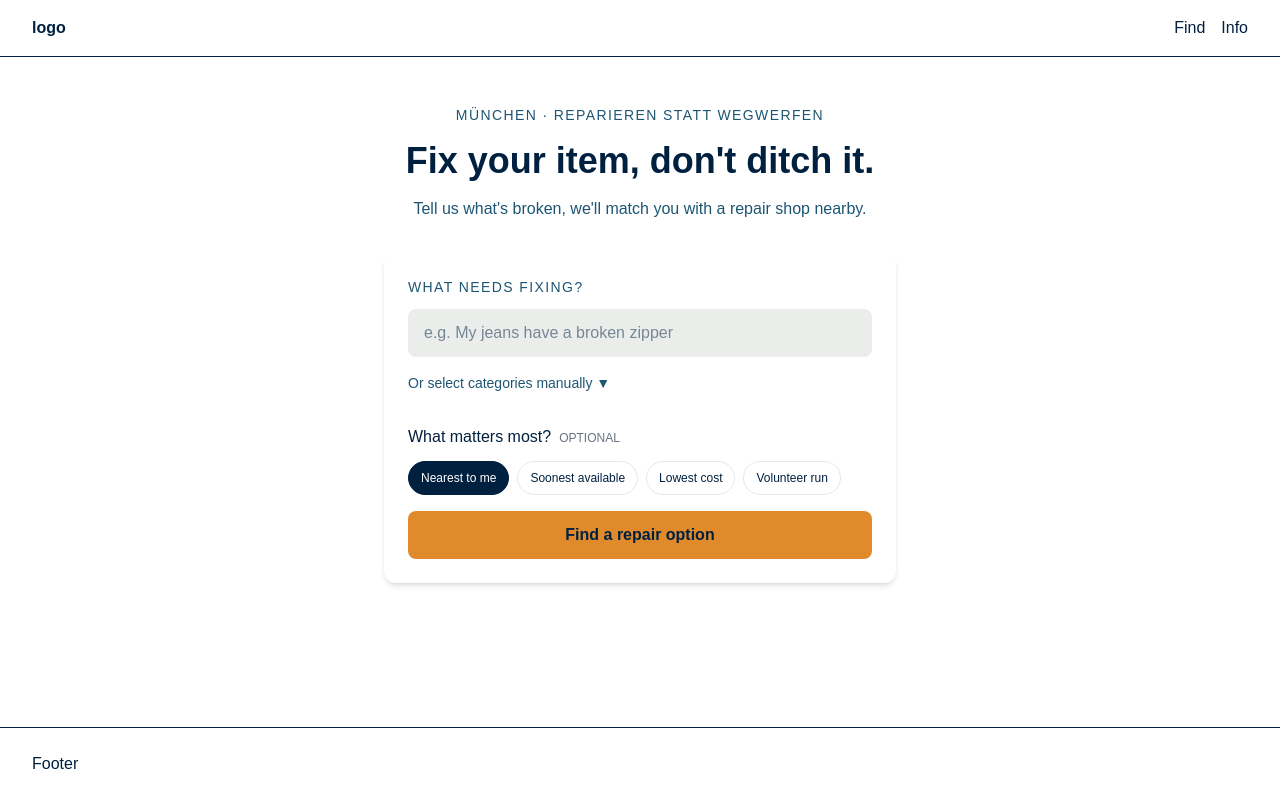
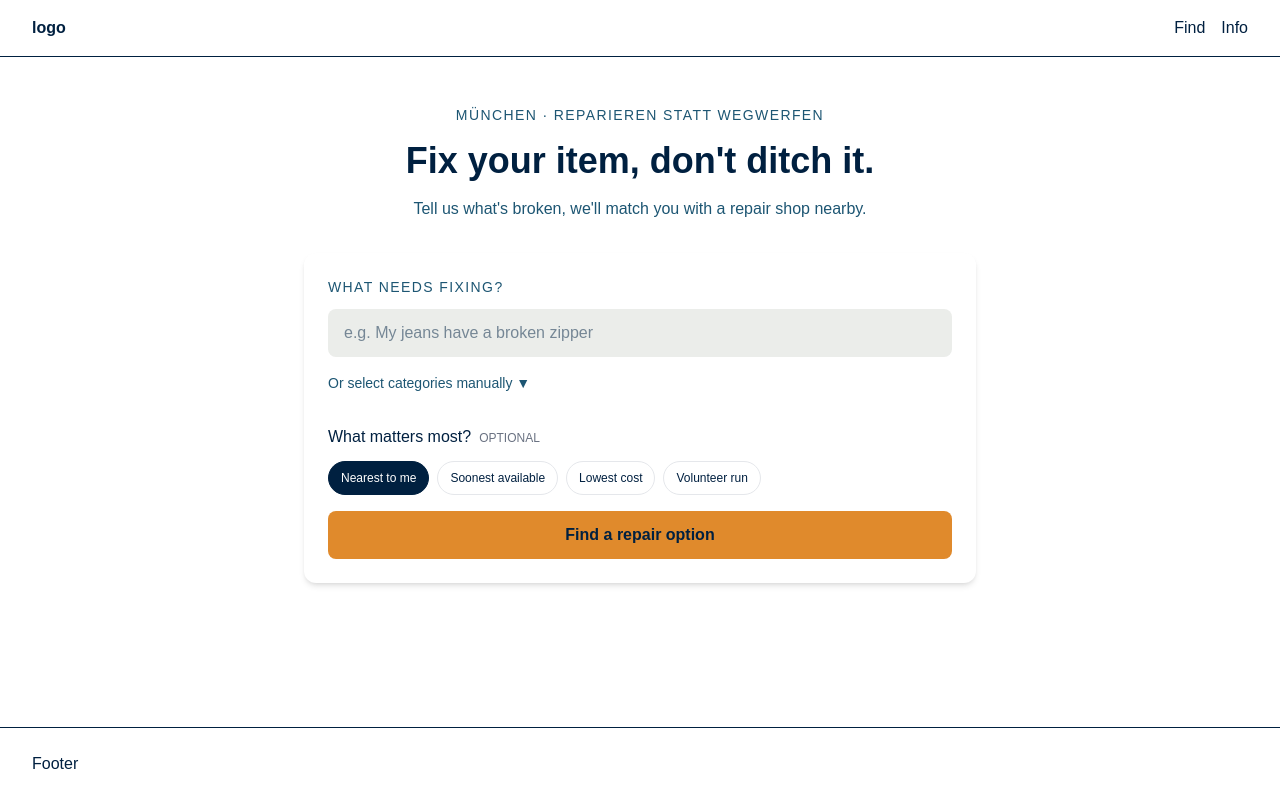
Before and after one commit to ReDI-LAB/athena, a Next.js app in the folder frontend/: page / in a window 1280 px wide. Built offline with nearby package versions, Linux system fonts and the light colour scheme.

Commit message:
Adjust frontend layout width

```diff
--- a/frontend/app/page.tsx
+++ b/frontend/app/page.tsx
@@ -4,7 +4,7 @@ import { useState } from "react";
 import Field from "../components/Field";
 import EstimationResult from "../components/EstimationResult";
 
-// Later, types to be outsourced these to a common file!!
+// Later, types to be outsourced to a common file!!
 type RepairLocation = {
   id: number;
   title: string;
@@ -129,8 +129,8 @@ export default function Home() {
 
         {/* Search Form */}
         <form
-          onSubmit={handleSearch}
-          className="w-full max-w-lg bg-white rounded-xl p-6 shadow-md"
+            onSubmit={handleSearch}
+            className="w-full max-w-2xl bg-white rounded-xl p-6 shadow-md"
         >
           <div className="flex flex-col gap-4">
                 <div>
--- a/frontend/components/EstimationResult.tsx
+++ b/frontend/components/EstimationResult.tsx
@@ -24,7 +24,7 @@ export default function EstimationResult({
   data,
 }: EstimationResultProps) {
   return (
-    <section className="w-full max-w-lg mt-8">
+    <section className="w-full max-w-2xl mt-8">
       <h2 className="text-2xl font-bold text-[#002040] mb-4">
         Your Repair Estimation
       </h2>
```
